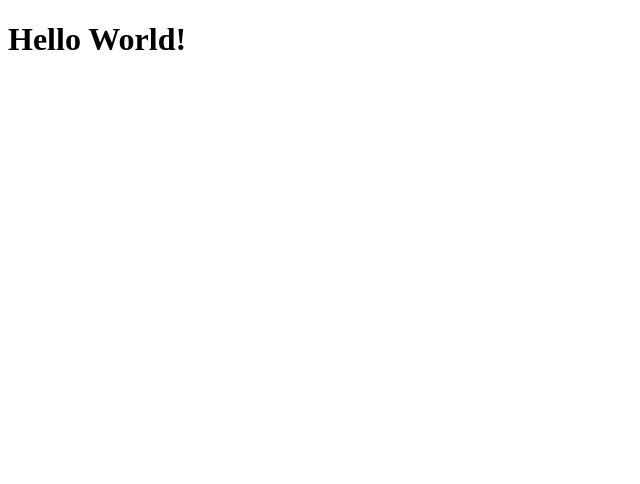
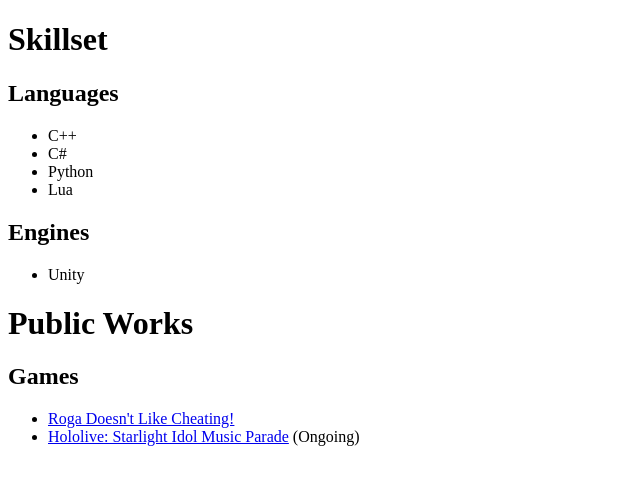
Before and after one commit to Arlow5761/Arlow5761.github.io, a plain HTML site: page index.html in a window 1280 px wide. Shown: the whole page, without its empty margins (0-640 px from the left). Drawn offline with Linux system fonts and the light colour scheme.

Commit message:
added stuff

```diff
--- a/index.html
+++ b/index.html
@@ -1,9 +1,36 @@
 <!DOCTYPE html>
 <html>
     <head>
-        <title>Arlow5761's Website</title>
+        <title>Arlow5761</title>
     </head>
     <body>
-        <h1>Hello World!</h1>
+        <div>
+            <h1>Skillset</h1>
+            <div>
+                <h2>Languages</h2>
+                <ul>
+                    <li>C++</li>
+                    <li>C#</li>
+                    <li>Python</li>
+                    <li>Lua</li>
+                </ul>
+            </div>
+            <div>
+                <h2>Engines</h2>
+                <ul>
+                    <li>Unity</li>
+                </ul>
+            </div>
+        </div>
+        <div>
+            <h1>Public Works</h1>
+            <div>
+                <h2>Games</h2>
+                <ul>
+                    <li><a href="https://aldoyfa.itch.io/11-fisika-dasar">Roga Doesn't Like Cheating!</a></li>
+                    <li><a href="https://arlow5761.itch.io/hololive-starlight-idol-music-parade">Hololive: Starlight Idol Music Parade</a> (Ongoing)</li>
+                </ul>
+            </div>
+        </div>
     </body>
 </html>
```
